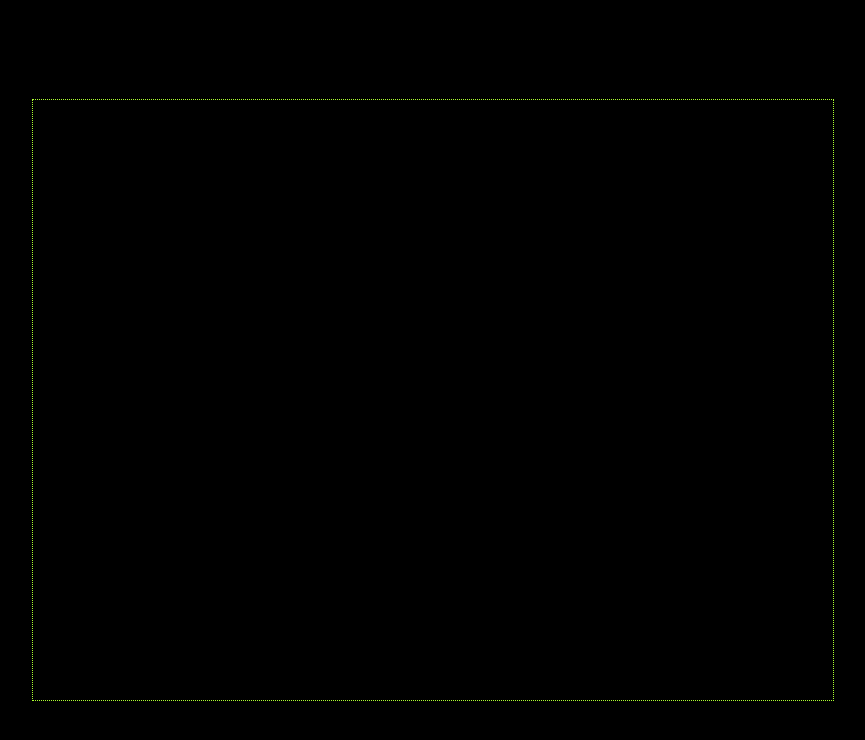
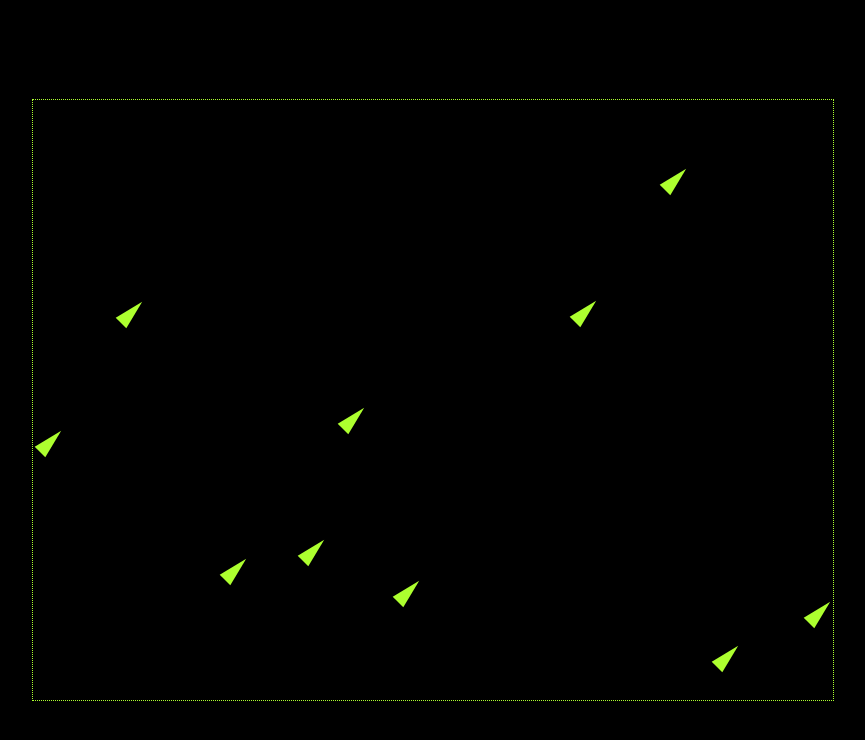
Before and after one commit to InterStelios/boids, a website built with Parcel: page index.html in a window 1280 px wide. Shown: the whole page, without its empty margins (207-1072 px from the left). Built offline with nearby package versions, Linux system fonts and the light colour scheme.

Commit message:
Restructure

```diff
--- a/index.html
+++ b/index.html
@@ -19,8 +19,6 @@
       margin: 0;
       padding: 0;
     }
-
-    canvas {}
   </style>
 </head>
 
--- /dev/null
+++ b/src/boid.js
@@ -0,0 +1,46 @@
+import { addVectors, direction } from './core';
+
+const createBoid = ({
+  acceleration = { x: 0, y: 0 },
+  direction = 0,
+  location = { x: 0, y: 0 },
+  size = 30,
+  velocity = { x: 0, y: 0 },
+} = {}) => ({
+  acceleration,
+  direction,
+  location,
+  size,
+  velocity,
+});
+
+const wrap = (location, boundaries) => ({
+  x: location.x % boundaries.x,
+  y: location.y % boundaries.y,
+});
+
+const nextBoidMove = (boid = { x: 0, y: 0 }, boundaries = { x: 0, y: 0 }) =>
+  Object.assign(boid, {
+    direction: direction(boid.velocity),
+    location: wrap(addVectors(boid.location)(boid.velocity), boundaries),
+  });
+
+const drawBoid = canvas => (boid = null) => {
+  if (boid === null) {
+    return;
+  }
+  const { size, location, direction } = boid;
+  const ctx = canvas.getContext('2d');
+  ctx.save();
+  ctx.translate(location.x, location.y);
+  ctx.rotate(direction);
+  ctx.beginPath();
+  ctx.moveTo(-size / 4, 0);
+  ctx.lineTo(0, size);
+  ctx.lineTo(size / 4, 0);
+  ctx.fillStyle = 'greenyellow';
+  ctx.fill();
+  ctx.restore();
+};
+
+export { createBoid, nextBoidMove, drawBoid };
--- a/src/bootstrap.js
+++ b/src/bootstrap.js
@@ -1,19 +1,21 @@
-function configureBody({
+import { invertYCoordinates } from './canvas';
+
+const configureBody = ({
   width = '100%',
   height = '100%',
   colour = 'black',
-} = {}) {
+} = {}) => {
   window.document.body.style.background = colour;
   window.document.body.style.width = width;
   window.document.body.style.height = height;
-}
+};
 
-function configureCanvas({
+const configureCanvas = ({
   width = 800,
   height = 600,
   colour = 'black',
   border = 'dotted thin greenyellow',
-} = {}) {
+} = {}) => {
   const canvas = window.document.createElement('canvas');
   const ctx = canvas.getContext('2d');
   canvas.style.border = border;
@@ -22,6 +24,14 @@ function configureCanvas({
   ctx.fillStyle = colour;
   ctx.fillRect(0, 0, width, height);
   window.document.body.appendChild(canvas);
-}
+  return canvas;
+};
 
-export { configureBody, configureCanvas };
+const init = (next, bodyAttrs, canvasAttrs) => {
+  configureBody(bodyAttrs);
+  const canvas = configureCanvas(canvasAttrs);
+  invertYCoordinates(canvas);
+  next(canvas);
+};
+
+export { init };
--- /dev/null
+++ b/src/canvas.js
@@ -0,0 +1,9 @@
+const get2DContext = canvas => canvas.getContext('2d');
+
+const invertYCoordinates = canvas =>
+  get2DContext(canvas).transform(1, 0, 0, -1, 0, canvas.height);
+
+const clearCanvasForRepaint = canvas =>
+  get2DContext(canvas).clearRect(0, 0, canvas.width, canvas.height);
+
+export { invertYCoordinates, clearCanvasForRepaint };
--- /dev/null
+++ b/src/core.js
@@ -0,0 +1,8 @@
+const vectorDefault = { x: 0, y: 0 };
+
+export const addVectors = (v1 = vectorDefault) => (v2 = vectorDefault) => ({
+  x: v1.x + v2.x,
+  y: v1.y + v2.y,
+});
+
+export const direction = ({ x = 0, y = 0 } = {}) => -Math.atan2(x, y);
--- a/src/index.js
+++ b/src/index.js
@@ -1,4 +1,22 @@
-import { configureBody, configureCanvas } from './bootstrap';
+import { init } from './bootstrap';
+import { state } from './initialState';
+import { drawBoid, nextBoidMove } from './boid';
+import { clearCanvasForRepaint } from './canvas';
+import { randomBoids } from './stateGenerators';
 
-configureBody();
-configureCanvas();
+const initialState = state();
+
+init(canvas => {
+  let nextState = state({
+    boids: randomBoids(initialState, 10),
+  });
+  setInterval(() => {
+    clearCanvasForRepaint(canvas);
+    nextState = Object.assign(nextState, {
+      boids: nextState.boids.map(boid =>
+        nextBoidMove(boid, nextState.boundaries),
+      ),
+    });
+    nextState.boids.forEach(drawBoid(canvas));
+  }, 16);
+});
--- /dev/null
+++ b/src/initialState.js
@@ -0,0 +1,11 @@
+const defaultState = {
+  boids: [],
+  boundaries: {
+    x: 800,
+    y: 600,
+  },
+};
+
+const state = (overrides = {}) => Object.assign(defaultState, overrides);
+
+export { state };
--- /dev/null
+++ b/src/stateGenerators.js
@@ -0,0 +1,18 @@
+import { createBoid } from './boid';
+const randomLocation = state => ({
+  x: Math.floor(Math.random() * state.boundaries.x),
+  y: Math.floor(Math.random() * state.boundaries.y),
+});
+
+const randomBoid = state =>
+  createBoid({
+    location: randomLocation(state),
+    velocity: { x: 1, y: 1 },
+  });
+
+const randomBoids = (state, n) =>
+  Array(n)
+    .fill(null)
+    .map(randomBoid.bind(null, state));
+
+export { randomLocation, randomBoid, randomBoids };
```
